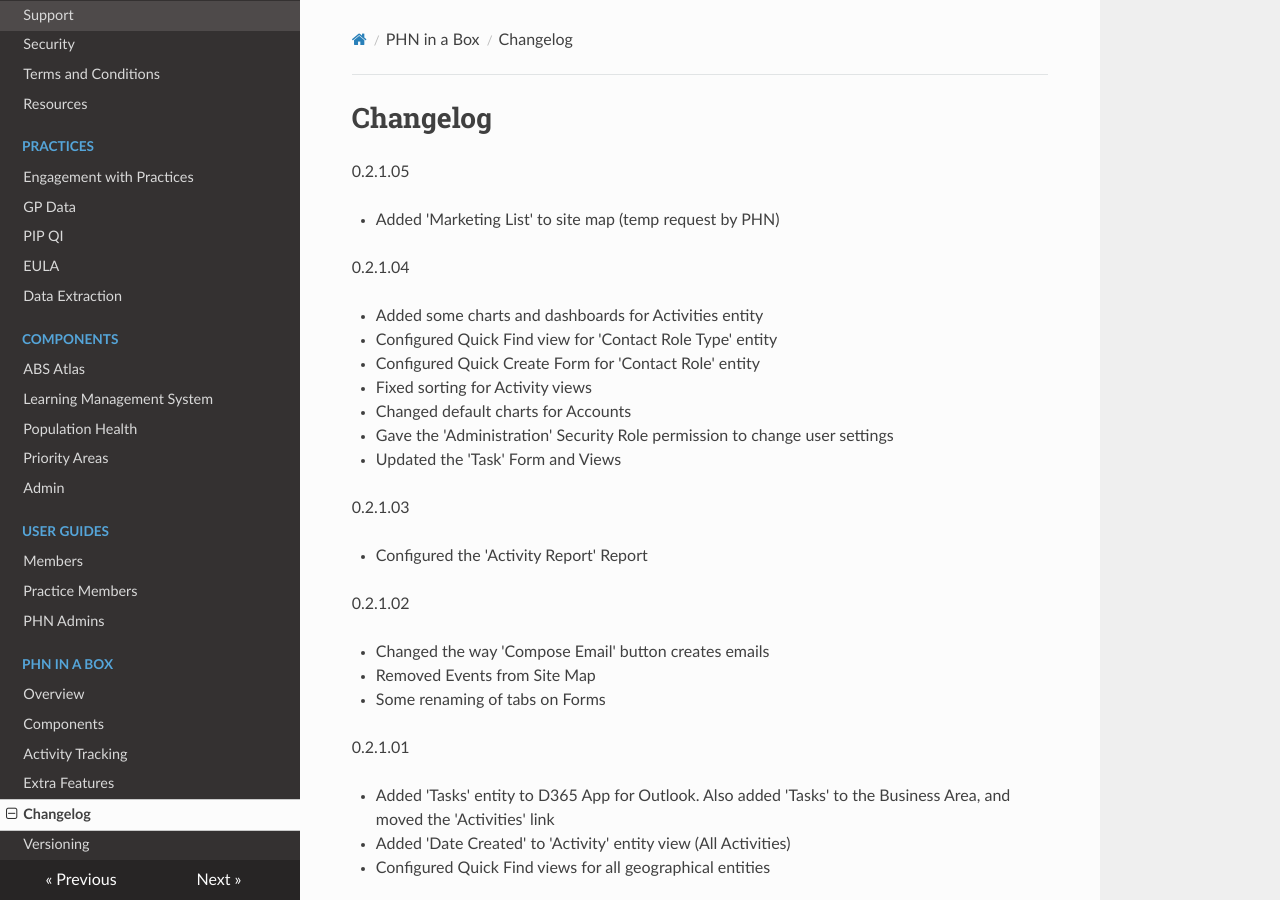
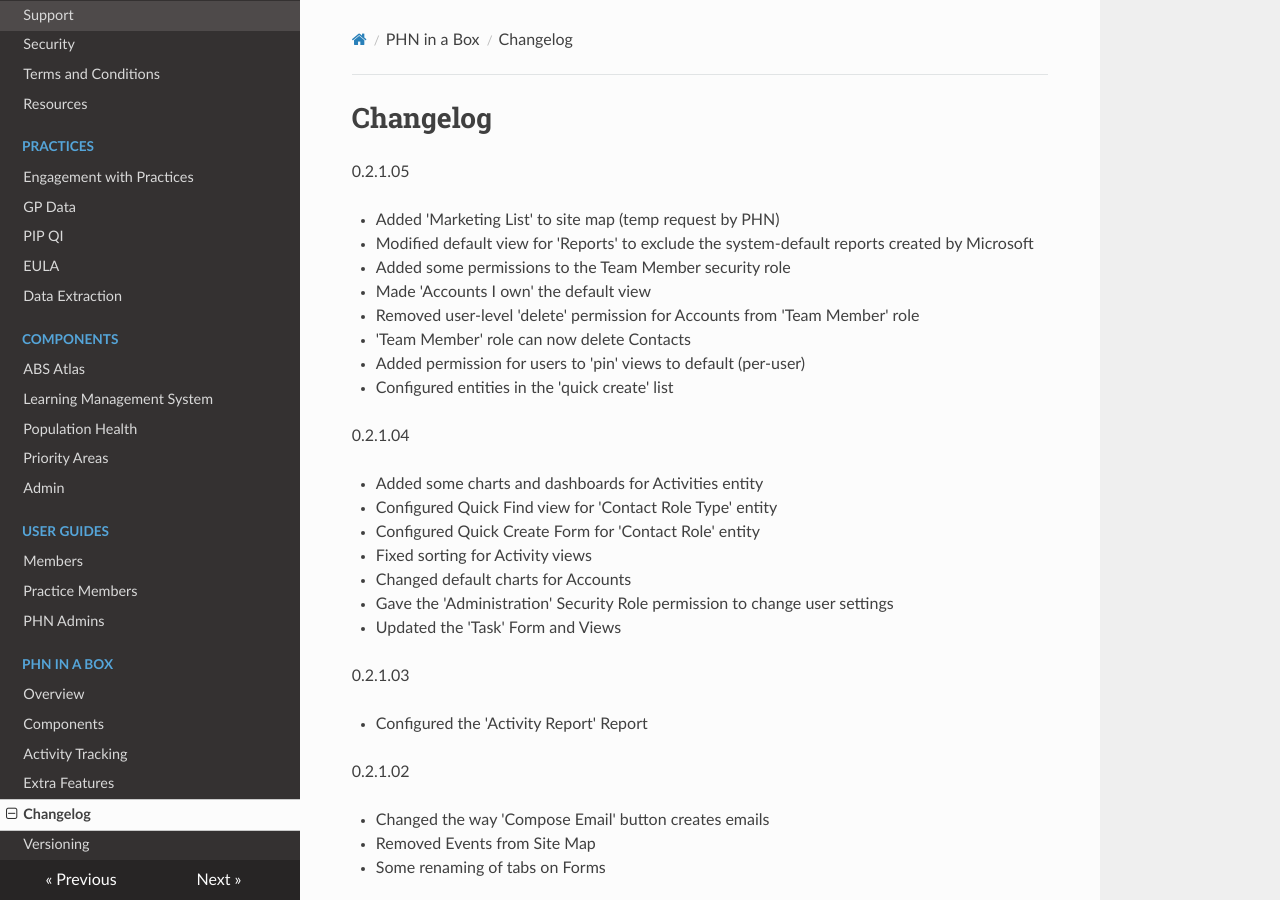
Before and after one commit to MurrayPHN/phn-exchange-docs, an MkDocs documentation site: the page built from docs/phn-in-a-box/changelog.md, in a window 1280 px wide and 900 px high. Built offline with MkDocs 1.6.1, drawn with Linux system fonts in a browser that asks for light colours; nearby versions of some CDN libraries.

Commit message:
Update changelog.md

```diff
--- a/docs/phn-in-a-box/changelog.md
+++ b/docs/phn-in-a-box/changelog.md
@@ -3,6 +3,13 @@
 0.2.1.05
 
 - Added 'Marketing List' to site map (temp request by PHN)
+- Modified default view for 'Reports' to exclude the system-default reports created by Microsoft
+- Added some permissions to the Team Member security role
+- Made 'Accounts I own' the default view
+- Removed user-level 'delete' permission for Accounts from 'Team Member' role
+- 'Team Member' role can now delete Contacts
+- Added permission for users to 'pin' views to default (per-user)
+- Configured entities in the 'quick create' list
 
 0.2.1.04
 
```
